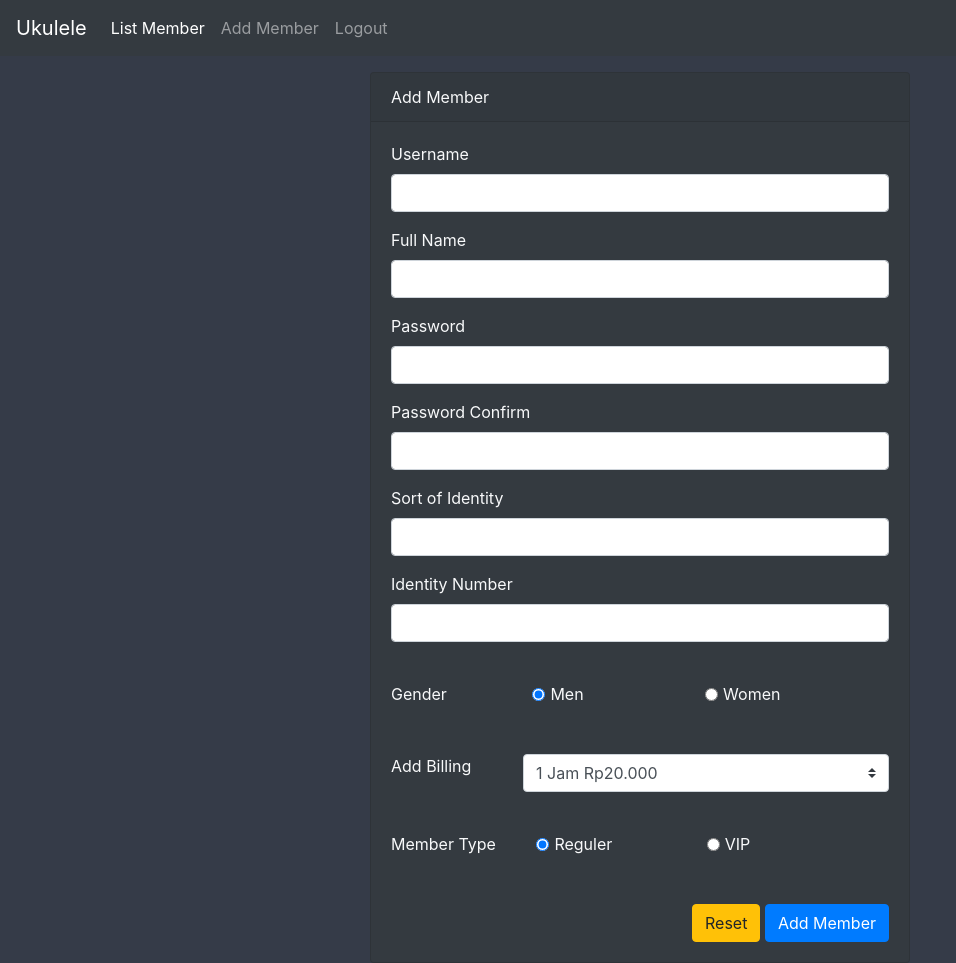
After one commit to daffaalfandy/pa-pw, a PHP site: page /pa-pw/blog/add in a window 1280 px wide. The commit adds this page. Shown: the whole page, without its empty margins (0-956 px from the left). Run offline with PHP 8.4, Linux system fonts and the light colour scheme; some libraries are stand-ins or nearby versions.

Commit message:
add member

```diff
--- a/application/controllers/Blog.php
+++ b/application/controllers/Blog.php
@@ -28,6 +28,49 @@ class Blog extends CI_Controller
         $this->load->view('blog/detail', $user);
         $this->load->view('templates/footer');
     }
+
+    public function add()
+    {
+        $this->form_validation->set_rules('username', 'Username', 'trim|required|min_length[4]', ['min_length'   => 'Username too short']);
+        $this->form_validation->set_rules('fullname', 'Fullname', 'trim|required');
+        $this->form_validation->set_rules('password', 'Password', 'trim|required|min_length[4]|matches[password_confirm]', [
+            'matches'       => 'Password does not match',
+            'min_length'    => 'Password too short'
+        ]);
+        $this->form_validation->set_rules('password', 'Password', 'trim|required|min_length[4]|matches[password]', ['matches'   => 'Password does not match']);
+        $this->form_validation->set_rules('identity', 'Sort of Identity', 'trim|required');
+        $this->form_validation->set_rules('identity_num', 'Identity Number', 'trim|required|is_natural');
+
+        if ($this->form_validation->run() == false) {
+            $this->load->view('templates/header');
+            $this->load->view('templates/navbar');
+            $this->load->view('blog/add');
+            $this->load->view('templates/footer');
+        } else {
+            $this->_add();
+        }
+    }
+
+    public function _add()
+    {
+        $data   = [
+            'username'      => htmlspecialchars($this->input->post('username', true)),
+            'fullname'      => htmlspecialchars($this->input->post('fullname', true)),
+            'password'      => $this->input->post('password', true),
+            'identity'      => htmlspecialchars($this->input->post('identity', true)),
+            'identity_num'  => htmlspecialchars($this->input->post('identity_num', true)),
+            'time'          => $this->input->post('time', true),
+            'type'          => $this->input->post('type', true),
+            'gender'        => $this->input->post('gender', true)
+        ];
+        if ($this->MY_model->addMember($data)) {
+            $this->session->set_flashdata('message', '<div class="alert alert-success" role="alert">Register Success </div>');
+            redirect('blog/add');
+        } else {
+            $this->session->set_flashdata('message', '<div class="alert alert-danger" role="alert">Register Failed </div>');
+            redirect('blog/add');
+        }
+    }
 }
 
 /* End of file Blog.php */
--- a/application/models/MY_model.php
+++ b/application/models/MY_model.php
@@ -13,6 +13,12 @@ class MY_model extends CI_Model
     {
         return $this->db->get_where('user', ['id' => $id])->row_array();
     }
+
+    public function addMember($data)
+    {
+        $this->db->insert('user', $data);
+        return $this->db->affected_rows();
+    }
 }
 
 /* End of file MY_model.php */
--- /dev/null
+++ b/application/views/blog/add.php
@@ -0,0 +1,81 @@
+<div class="container mt-3">
+    <div class="row">
+        <div class="col-sm-6 mx-auto">
+            <div class="card bg-dark text-light">
+                <div class="card-header">
+                    Add Member
+                </div>
+                <div class="card-body">
+                    <?= $this->session->flashdata('message'); ?>
+                    <form action="<?= base_url('blog/add'); ?>" method="post">
+                        <div class="form-group">
+                            <label for="username">Username</label>
+                            <input type="text" class="form-control" name="username" id="username">
+                            <?= form_error('username', '<small class="text-danger pl-3">', '</small>'); ?>
+                        </div>
+                        <div class="form-group">
+                            <label for="fullname">Full Name</label>
+                            <input type="text" class="form-control" name="fullname" id="fullname">
+                            <?= form_error('fullname', '<small class="text-danger pl-3">', '</small>'); ?>
+
+                        </div>
+                        <div class="form-group">
+                            <label for="password">Password</label>
+                            <input type="password" class="form-control" name="password" id="password">
+                            <?= form_error('password', '<small class="text-danger pl-3">', '</small>'); ?>
+                        </div>
+                        <div class="form-group">
+                            <label for="password_confirm">Password Confirm</label>
+                            <input type="password" class="form-control" name="password_confirm" id="password_confirm">
+                            <?= form_error('password_confirm', '<small class="text-danger pl-3">', '</small>'); ?>
+                        </div>
+                        <div class="form-group">
+                            <label for="identity">Sort of Identity</label>
+                            <input type="text" class="form-control" name="identity" id="identity">
+                            <?= form_error('identity', '<small class="text-danger pl-3">', '</small>'); ?>
+                        </div>
+                        <div class="form-group">
+                            <label for="identity_num">Identity Number</label>
+                            <input type="text" class="form-control" name="identity_num" id="identity_num">
+                            <?= form_error('identity_num', '<small class="text-danger pl-3">', '</small>'); ?>
+                        </div>
+                        <div class="form-check form-check-inline mt-4">
+                            <label class="form-check-label">Gender</label> &nbsp; &nbsp; &nbsp; &nbsp; &nbsp; &nbsp; &nbsp; &nbsp; &nbsp; &nbsp;
+                            <input class="form-check-input" checked="checked" type="radio" name="gender" value="Men">
+                            <label class="form-check-label">Men</label> &nbsp; &nbsp; &nbsp; &nbsp; &nbsp; &nbsp; &nbsp; &nbsp; &nbsp; &nbsp; &nbsp; &nbsp; &nbsp; &nbsp;
+                            <input class="form-check-input" type="radio" name="gender" value="Women">
+                            <label class="form-check-label">Women</label>
+                        </div>
+                        <div class="form-group mt-5">
+                            <div class="row">
+                                <div class="col-sm-3">
+                                    <label for="">Add Billing</label>
+                                </div>
+                                <div class="col-sm-9">
+                                    <select name="time" id="time" class="custom-select">
+                                        <option checked="checked" value="1">1 Jam Rp20.000</option>
+                                        <option value="4">4 Jam Rp20.000</option>
+                                        <option value="6">6 Jam Rp20.000</option>
+                                        <option value="10">10 Jam Rp20.000</option>
+                                    </select>
+                                </div>
+                            </div>
+                        </div>
+                        <div class="form-check form-check-inline mt-4">
+                            <label class="form-check-label">Member Type</label> &nbsp; &nbsp; &nbsp; &nbsp; &nbsp;
+                            <input class="form-check-input" checked="checked" type="radio" name="type" value="Reguler">
+                            <label class="form-check-label">Reguler</label> &nbsp; &nbsp; &nbsp; &nbsp; &nbsp; &nbsp; &nbsp; &nbsp; &nbsp; &nbsp; &nbsp;
+                            <input class="form-check-input" type="radio" name="type" value="VIP">
+                            <label class="form-check-label">VIP</label>
+                        </div>
+                        <div class="div mt-5 float-right">
+                            <button class="btn btn-warning" type="reset">Reset</button>
+                            <button class="btn btn-primary" type="submit">Add Member</button>
+                        </div>
+
+                    </form>
+                </div>
+            </div>
+        </div>
+    </div>
+</div>
--- a/application/views/blog/detail.php
+++ b/application/views/blog/detail.php
@@ -20,11 +20,11 @@
                                     </tr>
                                     <tr>
                                         <th>Sort of Identity</th>
-                                        <td><?= $jenis_identitas; ?></td>
+                                        <td><?= $identity; ?></td>
                                     </tr>
                                     <tr>
-                                        <th>No. Identity</th>
-                                        <td><?= $no_identitas; ?></td>
+                                        <th>Identity Number</th>
+                                        <td><?= $identity_num; ?></td>
                                     </tr>
                                     <tr>
                                         <th>Gender</th>
--- a/application/views/templates/navbar.php
+++ b/application/views/templates/navbar.php
@@ -10,7 +10,7 @@
                 <a class="nav-link" href="<?= base_url('blog'); ?>">List Member<span class="sr-only">(current)</span></a>
             </li>
             <li class="nav-item">
-                <a class="nav-link" href="add.html">Add Member</a>
+                <a class="nav-link" href="<?= base_url('blog/add'); ?>">Add Member</a>
             </li>
             <li class=" text-right">
                 <a class="nav-link" href="logout.html">Logout</a>
```
